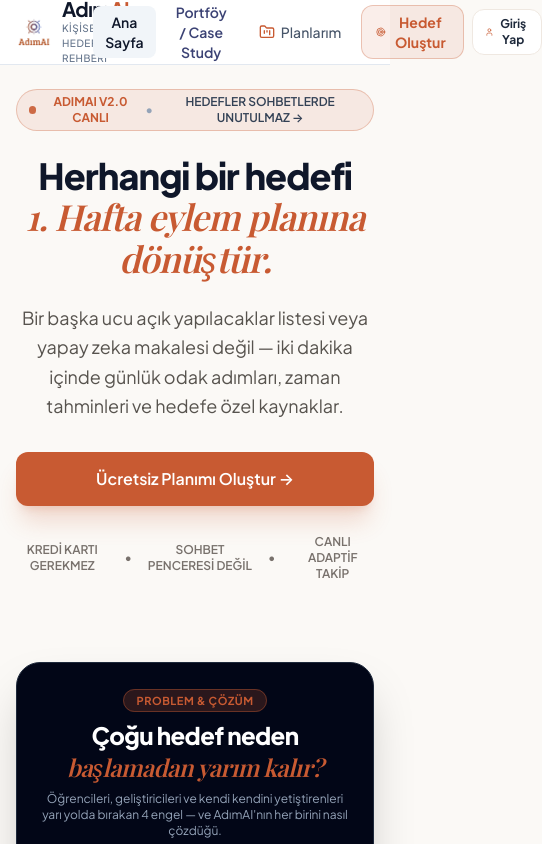
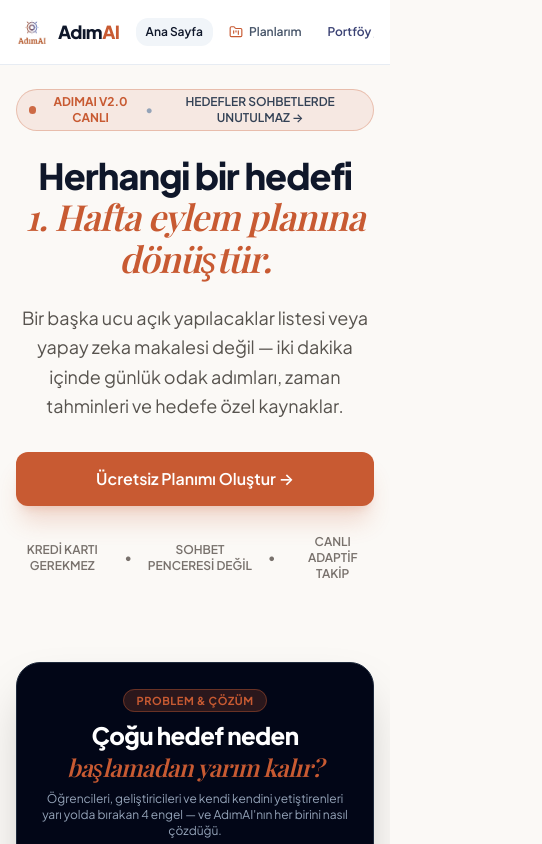
Before and after one commit to Laplace158/adim-ai, a React (Vite) app: page / in a window 390 px wide. Shown: the top 844 px of the page, 542 px wide, since content can reach past the window. Built offline with nearby package versions, Linux system fonts and the light colour scheme; a web font is replaced by a local one.

Commit message:
style: Redesign Navbar for responsive spacious typography and update README.md for production release

```diff
--- a/src/components/Navbar.tsx
+++ b/src/components/Navbar.tsx
@@ -18,9 +18,10 @@
   onLogout
 }) => {
   return (
-    <header className="bg-white border-b border-slate-200 sticky top-0 z-20 shadow-xs">
-      <div className="max-w-6xl mx-auto px-4 h-16 flex items-center justify-between">
-        {/* Brand Logo */}
+    <header className="bg-white/95 backdrop-blur-md border-b border-slate-200/80 sticky top-0 z-40 shadow-xs">
+      <div className="max-w-7xl mx-auto px-4 sm:px-6 h-16 sm:h-18 flex items-center justify-between gap-4">
+        {/* Left: Brand Logo & Live Badge */}
+        <div className="flex items-center gap-3 shrink-0">
           <div
             onClick={() => onNavigate('landing')}
             className="flex items-center gap-2.5 cursor-pointer group"
@@ -28,30 +29,32 @@
             <img
               src="/logo.png"
               alt="AdımAI Logo"
-            className="w-9 h-9 object-contain group-hover:scale-105 transition-transform"
+              className="w-8 h-8 sm:w-9 sm:h-9 object-contain group-hover:scale-105 transition-transform"
             />
             <div className="flex flex-col">
-            <span className="font-bold text-xl tracking-tight text-slate-900 leading-none">
+              <span className="font-extrabold text-lg sm:text-xl tracking-tight text-slate-900 leading-none">
                 Adım<span className="text-[#C85A32]">AI</span>
               </span>
-            <span className="text-[10px] font-medium text-slate-500 tracking-wider uppercase mt-0.5">
+              <span className="text-[9px] sm:text-[10px] font-semibold text-slate-500 tracking-wider uppercase mt-0.5 hidden sm:inline">
                 Kişisel Hedef Rehberi
               </span>
             </div>
           </div>
 
-        {/* Navigation */}
-        <nav className="flex items-center gap-2 sm:gap-3">
-          <div className="hidden md:flex items-center gap-1.5 px-2.5 py-1 rounded-full bg-emerald-50 border border-emerald-200 text-emerald-700 text-[11px] font-semibold">
-            <Sparkles className="w-3.5 h-3.5 text-emerald-600 animate-pulse" />
+          <div className="hidden lg:flex items-center gap-1.5 px-2.5 py-1 rounded-full bg-emerald-50 border border-emerald-200 text-emerald-700 text-[11px] font-semibold">
+            <span className="w-2 h-2 rounded-full bg-emerald-500 animate-pulse" />
+            <Sparkles className="w-3 h-3 text-emerald-600" />
             <span>Gemini AI (Canlı)</span>
           </div>
+        </div>
 
+        {/* Right: Clean Navigation Items */}
+        <nav className="flex items-center gap-1.5 sm:gap-2 overflow-x-auto no-scrollbar py-1">
           <button
             onClick={() => onNavigate('landing')}
-            className={`px-3 py-1.5 rounded-lg text-sm font-medium transition-colors ${
+            className={`px-2.5 sm:px-3.5 py-1.5 rounded-xl text-xs sm:text-sm font-semibold transition-all whitespace-nowrap ${
               currentStep === 'landing'
-                ? 'bg-slate-100 text-slate-900 font-semibold'
+                ? 'bg-slate-100 text-slate-900 shadow-2xs font-bold'
                 : 'text-slate-600 hover:text-slate-900 hover:bg-slate-50'
             }`}
           >
@@ -59,10 +62,22 @@
           </button>
 
           <button
+            onClick={() => onNavigate('my_plans')}
+            className={`flex items-center gap-1.5 px-2.5 sm:px-3.5 py-1.5 rounded-xl text-xs sm:text-sm font-semibold transition-all whitespace-nowrap ${
+              currentStep === 'my_plans'
+                ? 'bg-stone-100 text-slate-900 font-bold shadow-2xs'
+                : 'text-slate-600 hover:text-slate-900 hover:bg-stone-50'
+            }`}
+          >
+            <FolderKanban className="w-3.5 h-3.5 sm:w-4 sm:h-4 text-[#C85A32]" />
+            <span>Planlarım</span>
+          </button>
+
+          <button
             onClick={() => onNavigate('portfolio')}
-            className={`px-3 py-1.5 rounded-lg text-sm font-semibold transition-colors ${
+            className={`px-2.5 sm:px-3.5 py-1.5 rounded-xl text-xs sm:text-sm font-semibold transition-all whitespace-nowrap ${
               currentStep === 'portfolio'
-                ? 'bg-[#3B4274] text-white font-bold'
+                ? 'bg-[#3B4274] text-white font-bold shadow-xs'
                 : 'text-[#3B4274] hover:bg-[#3B4274]/10'
             }`}
           >
@@ -70,47 +85,40 @@
           </button>
 
           <button
-            onClick={() => onNavigate('my_plans')}
-            className={`flex items-center gap-1.5 px-3 py-1.5 rounded-xl text-sm font-medium transition-colors ${
-              currentStep === 'my_plans'
-                ? 'bg-stone-100 text-slate-900 font-semibold'
-                : 'text-slate-600 hover:text-slate-900 hover:bg-stone-50'
+            onClick={() => onNavigate('wizard')}
+            className={`flex items-center gap-1.5 px-3 sm:px-4 py-1.5 sm:py-2 rounded-xl text-xs sm:text-sm font-bold transition-all whitespace-nowrap ${
+              currentStep === 'wizard'
+                ? 'bg-[#C85A32] text-white shadow-md shadow-[#C85A32]/25'
+                : 'bg-[#C85A32] text-white hover:bg-[#b04b27] shadow-xs'
             }`}
           >
-            <FolderKanban className="w-4 h-4 text-[#C85A32]" />
-            <span>Planlarım</span>
-          </button>
-
-          <button
-            onClick={() => onNavigate('wizard')}
-            className={`flex items-center gap-1.5 px-3.5 py-1.5 rounded-xl text-sm font-bold transition-all ${
-              currentStep === 'wizard'
-                ? 'bg-[#C85A32] text-white shadow-md shadow-[#C85A32]/20'
-                : 'bg-[#C85A32]/10 text-[#C85A32] hover:bg-[#C85A32]/20 border border-[#C85A32]/30'
-            }`}
-          >
-            <Target className="w-4 h-4" />
+            <Target className="w-3.5 h-3.5 sm:w-4 sm:h-4" />
             <span>Hedef Oluştur</span>
           </button>
 
-          {/* User auth state button */}
+          {/* User Auth State */}
           {user ? (
-            <div className="flex items-center gap-2 pl-2 border-l border-stone-200">
-              <span className="text-xs font-bold text-slate-800 hidden sm:inline">
+            <div className="flex items-center gap-2 pl-2 border-l border-slate-200 shrink-0">
+              <span className="text-xs font-bold text-slate-800 hidden md:inline">
                 {user.name}
               </span>
               <button
                 onClick={onLogout}
                 title="Çıkış Yap"
-                className="p-1.5 text-slate-400 hover:text-rose-600 rounded-lg hover:bg-stone-100"
+                className="p-1.5 text-slate-400 hover:text-rose-600 rounded-lg hover:bg-slate-100 transition-colors"
               >
                 <LogOut className="w-4 h-4" />
               </button>
             </div>
           ) : (
-            <Button variant="outline" size="sm" onClick={onOpenAuthModal} className="text-xs">
+            <Button
+              variant="outline"
+              size="sm"
+              onClick={onOpenAuthModal}
+              className="text-xs font-semibold whitespace-nowrap border-slate-300 hover:bg-slate-50"
+            >
               <User className="w-3.5 h-3.5 mr-1 text-[#C85A32]" />
-              Giriş Yap
+              <span>Giriş Yap</span>
             </Button>
           )}
         </nav>
```
Also changed, not shown: 1 other file (tests, documents, lock files or other folders). Lines whose indentation alone changed are shown as unchanged.
